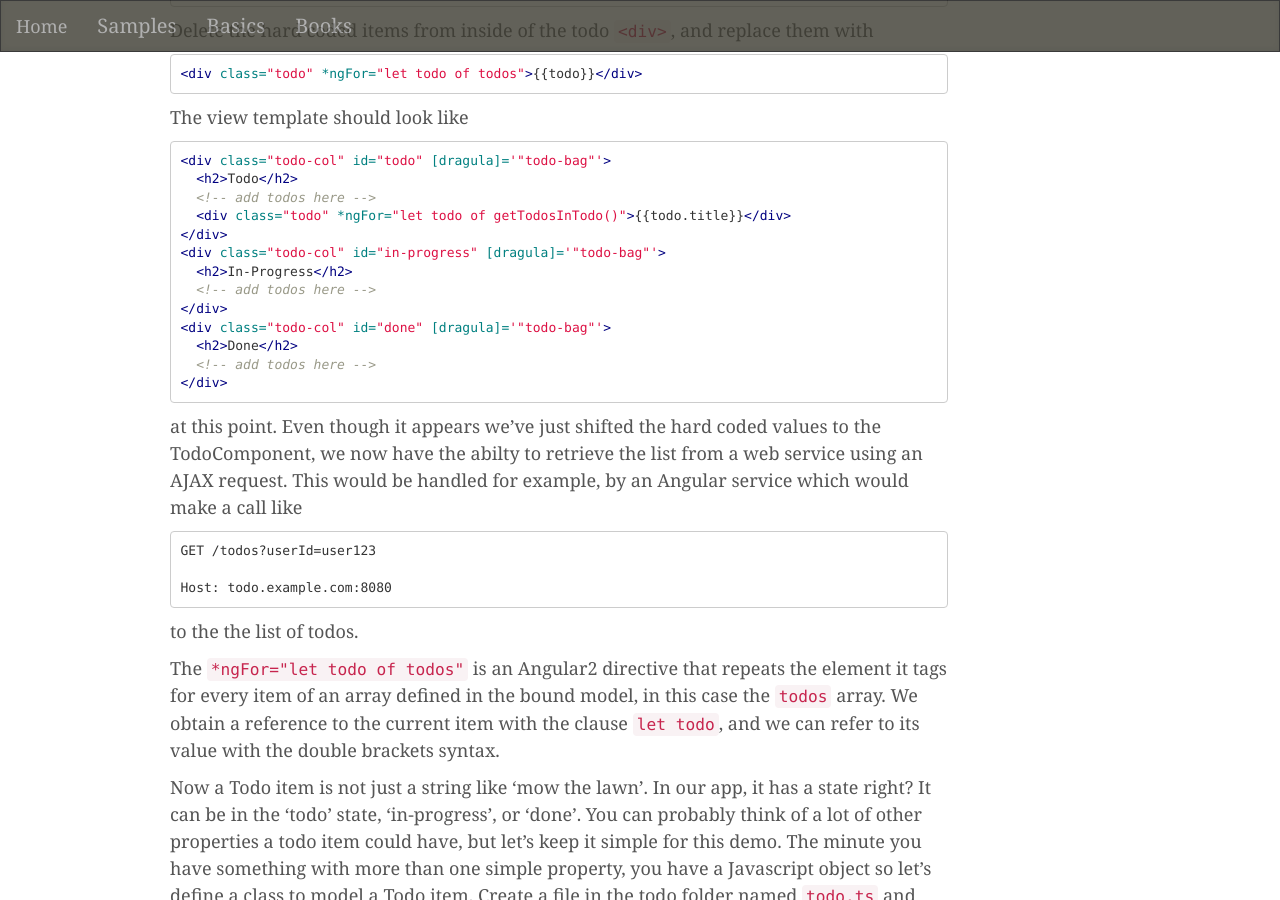
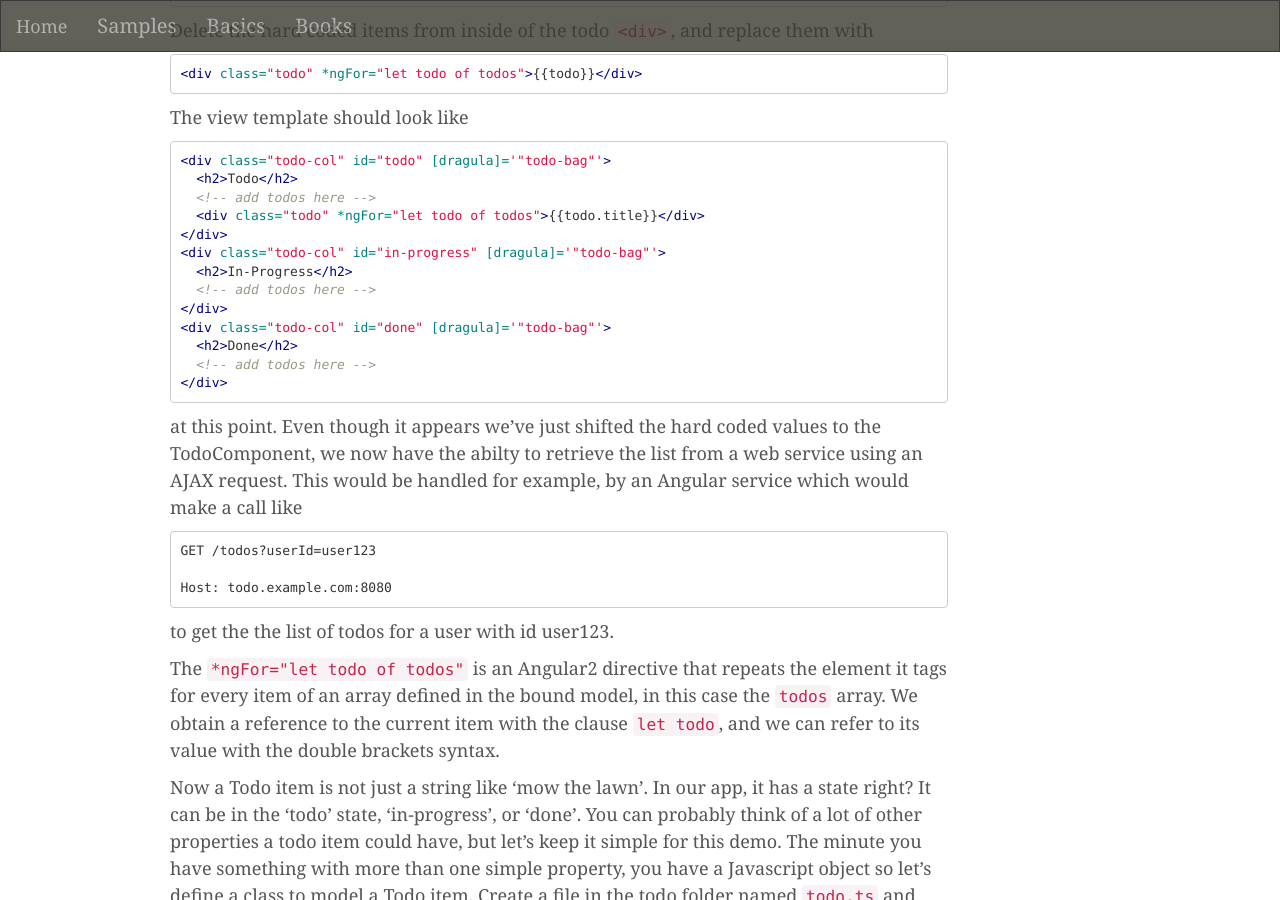
Before and after one commit to chasefranks/chasefranks.github.io, a Jekyll site: the page built from _posts/2017-08-12-drag-drop-angular2.md, in a window 1280 px wide and 900 px high, scrolled down 7313 px. Built offline with Jekyll 4.4.1, drawn with Linux system fonts in a browser that asks for light colours; comment, search, counter and statistics services are not loaded.

Commit message:
update post drag-drop-angular2

````diff
--- a/_posts/2017-08-12-drag-drop-angular2.md
+++ b/_posts/2017-08-12-drag-drop-angular2.md
@@ -292,7 +292,7 @@ The view template should look like
 <div class="todo-col" id="todo" [dragula]='"todo-bag"'>
   <h2>Todo</h2>
   <!-- add todos here -->
-  <div class="todo" *ngFor="let todo of getTodosInTodo()">{{todo.title}}</div>
+  <div class="todo" *ngFor="let todo of todos">{{todo.title}}</div>
 </div>
 <div class="todo-col" id="in-progress" [dragula]='"todo-bag"'>
   <h2>In-Progress</h2>
@@ -313,7 +313,7 @@ GET /todos?userId=user123
 Host: todo.example.com:8080
 ```
 
-to the the list of todos.
+to get the the list of todos for a user with id user123.
 
 The `*ngFor="let todo of todos"` is an Angular2 directive that repeats the element it tags for every item of an array defined in the bound model, in this case the `todos` array. We obtain a reference to the current item with the clause `let todo`, and we can refer to its value with the double brackets syntax.
 
````
